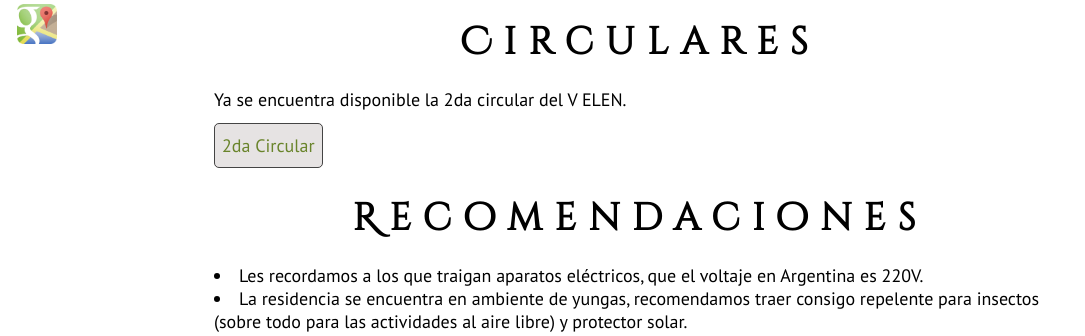
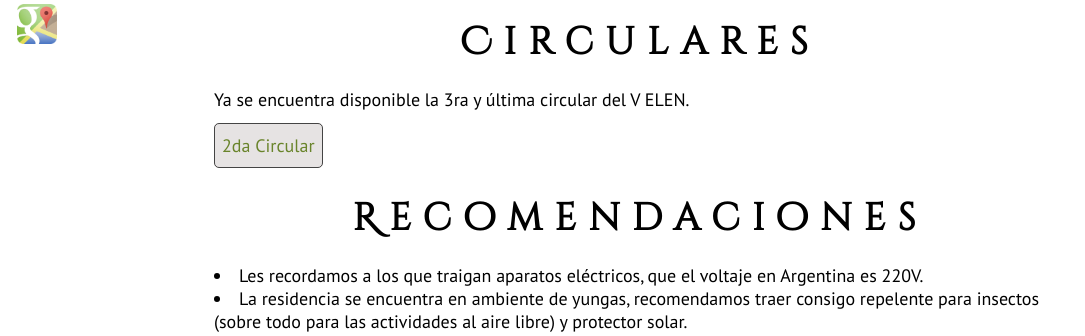
Before and after one commit to Greenderella/ELEN2015, a PHP site: page /circulares.php in a window 1280 px wide. Shown: the part 387-723 px from the top of the page, without its empty margins (0-1085 px from the left). Run offline with PHP 8.4, Linux system fonts and the light colour scheme; some libraries are stand-ins or nearby versions.

Commit message:
3era circular
Ultimo pdf

```diff
--- a/circulares.php
+++ b/circulares.php
@@ -4,10 +4,10 @@
 			<div class="wrap">
 				<div class="printSolo">
 					<h2 id="Circulares">Circulares</h2>
-					Ya se encuentra disponible la 2da circular del V ELEN.
+					Ya se encuentra disponible la 3ra y última circular del V ELEN.
 				<br />
 				<br />
-					<a class="descarga" href="Descargas/2da Circular Agosto 2015.pdf">2da Circular</a>
+					<a class="descarga" href="Descargas/ULTIMA CIRCULAR V ELEN esp.pdf">2da Circular</a>
 				</div>
 			</div>
 
--- a/index.php
+++ b/index.php
@@ -15,7 +15,7 @@
 								</div>
 								<h3>ELEN 2015</h3>
 								<p>
-									Ya se encuentra disponible la 2da circular del V ELEN. <a href="circulares.php">Más...</a>
+									Ya se encuentra disponible la 3era y última circular del V ELEN. <a href="circulares.php">Más...</a>
 								</p>
 							</div>
 						</div>
```
Also changed, not shown: 1 other file.
